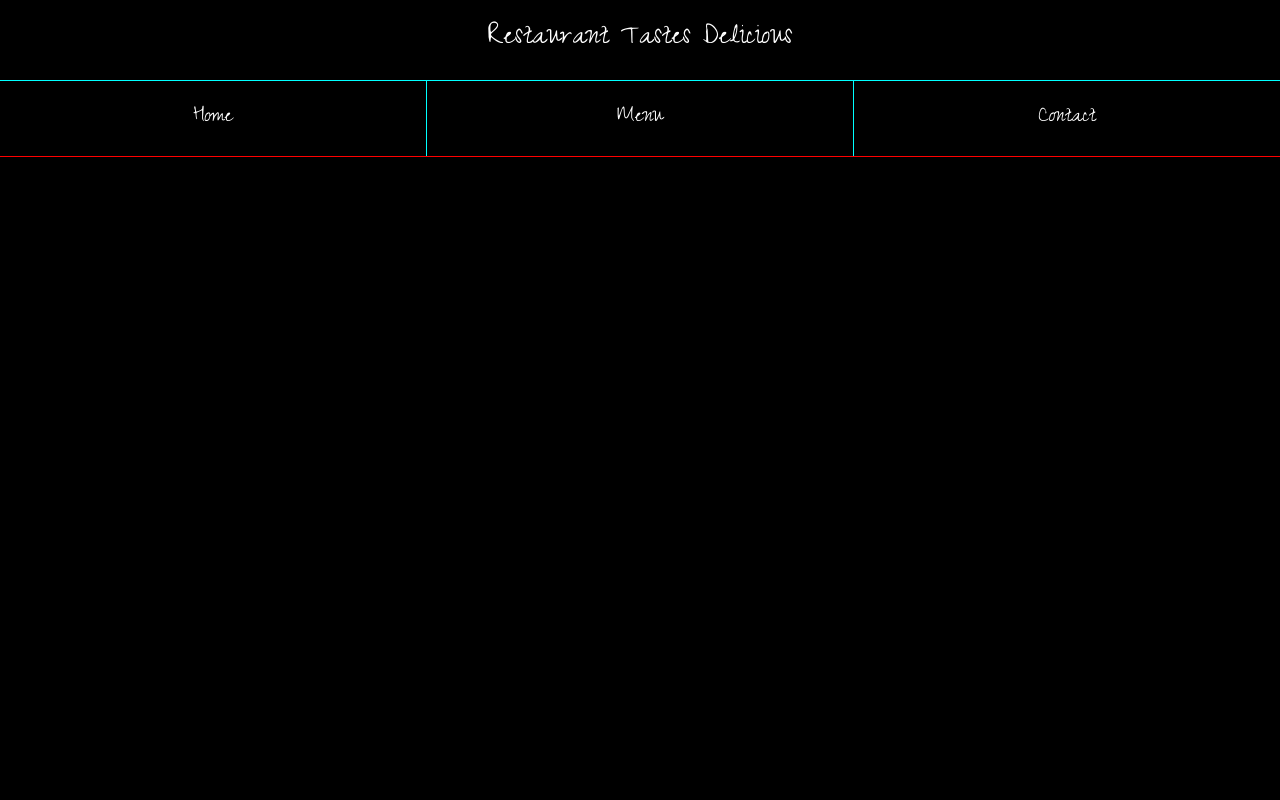
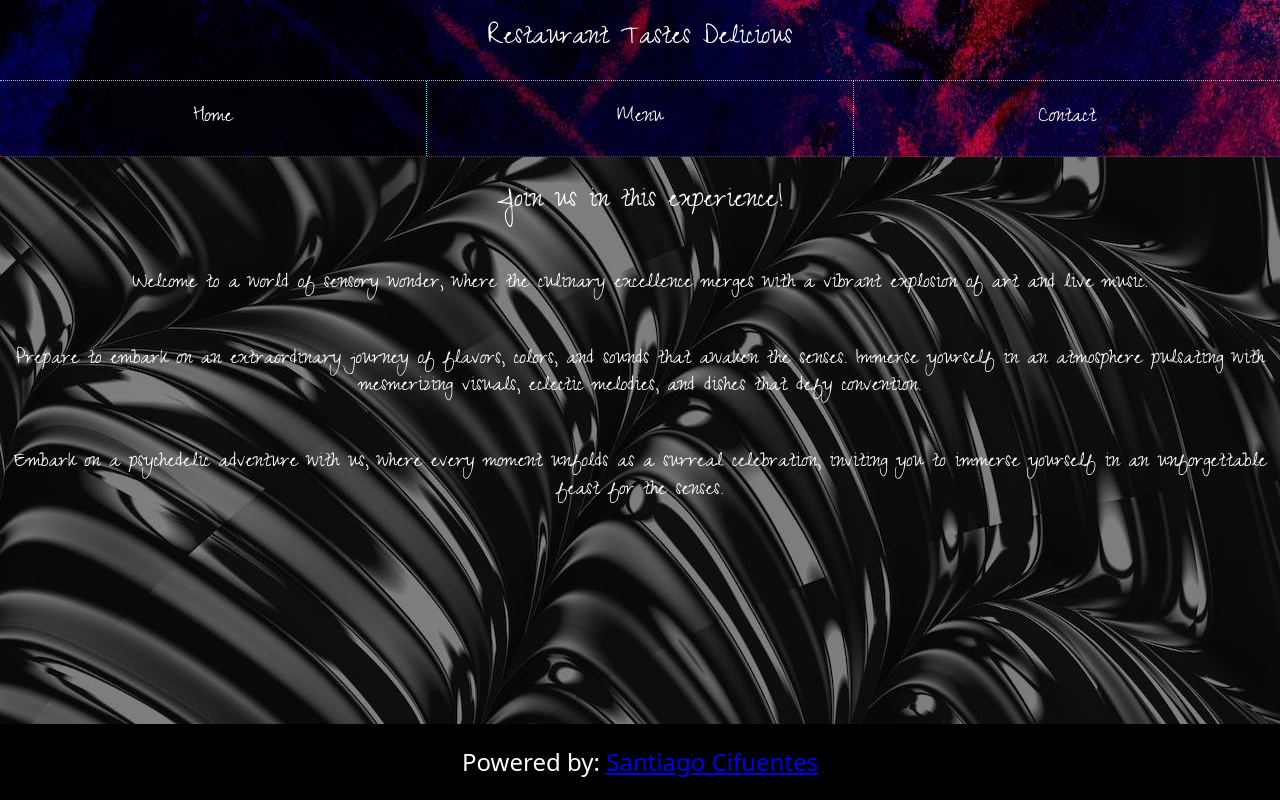
Before and after one commit to sacifuentespa/restaurant, a website built with webpack: page src/template.html in a window 1280 px wide. Built offline with nearby package versions, Linux system fonts and the light colour scheme.

Commit message:
home done

```diff
--- a/package.json
+++ b/package.json
@@ -4,7 +4,8 @@
   "description": "",
   "main": "index.js",
   "scripts": {
-    "test": "echo \"Error: no test specified\" && exit 1"
+    "test": "echo \"Error: no test specified\" && exit 1",
+    "build": "webpack"
   },
   "author": "",
   "license": "ISC",
--- /dev/null
+++ b/src/functions/footer.js
@@ -0,0 +1,19 @@
+const footer = function(){
+
+    const footer = document.createElement('footer');
+    const paragraph = document.createElement('p');
+
+    footer.appendChild(paragraph);
+
+    paragraph.textContent = "Powered by: "
+
+    const githubLink = document.createElement('a');
+    githubLink.textContent = "Santiago Cifuentes"
+    githubLink.href = "https://github.com/sacifuentespa"
+
+    paragraph.appendChild(githubLink);
+
+    return footer;
+}
+
+export default footer;
--- /dev/null
+++ b/src/functions/home.js
@@ -0,0 +1,27 @@
+const home = function(){
+
+    const home = document.createElement('div');
+    home.classList.add('home')
+
+    const h2 = document.createElement('h2');
+    home.appendChild(h2);
+    h2.textContent = 'Join us in this experience!'
+
+    const paragraph1 = document.createElement('p');
+    const paragraph2 = document.createElement('p');
+    const paragraph3 = document.createElement('p');
+    home.appendChild(paragraph1);
+    home.appendChild(paragraph2);
+    home.appendChild(paragraph3);
+
+    paragraph1.textContent = "Welcome to a world of sensory wonder, where the culinary excellence merges with a vibrant explosion of art and live music."
+
+    paragraph2.textContent = "Prepare to embark on an extraordinary journey of flavors, colors, and sounds that awaken the senses. Immerse yourself in an atmosphere pulsating with mesmerizing visuals, eclectic melodies, and dishes that defy convention."
+
+    paragraph3.textContent = "Embark on a psychedelic adventure with us, where every moment unfolds as a surreal celebration, inviting you to immerse yourself in an unforgettable feast for the senses."
+
+
+    return home
+}
+
+export default home;
--- a/src/index.js
+++ b/src/index.js
@@ -1,11 +1,19 @@
 import './styles/normalize.css';
 import './styles/style.css';
-import header from './functions/header.js'
+import header from './functions/header.js';
+import home from './functions/home.js'
+import footer from './functions/footer.js'
 
-const body = document.querySelector('body')
+
+const body = document.querySelector('body');
 const contentHeader = header();
-const contentDiv = document.querySelector('#content')
+const contentDiv = document.querySelector('#content');
+const contentHome = home();
+const contentFooter = footer();
 
 body.insertBefore(contentHeader, contentDiv );
+body.appendChild(contentFooter)
 
-console.log(content)
+contentDiv.appendChild(contentHome);
+
+console.log(content);
--- a/src/styles/style.css
+++ b/src/styles/style.css
@@ -7,10 +7,17 @@
 
 /* stablish font for the web*/
 
+html {
+  height:100%;
+}
+
 body{
     background-color: black;
     color: white;
     font-family: 'Zeyada';
+    display: flex;
+    height: 100%;
+    flex-direction: column;
 }
 
 /* Set styles for header and its children*/
@@ -20,14 +27,15 @@ header{
   flex-direction: column;
   justify-content: center;
   align-items: center;
-  border-bottom: 1px solid red;
+  border-bottom: 1px dotted red;
+  background: url('../images/backHeader.jpg');
 }
 
 .divChanges{
   display: flex;
   width: 100%;
   justify-content: space-around;
-  border-top: 1px solid aqua;
+  border-top: 1px dotted aqua;
 }
 
 .divChanges div {
@@ -35,8 +43,9 @@ header{
   flex:1;
   justify-content: center;
   align-items: center;
-  border-right: 1px solid aqua;
+  border-right: 1px dotted aqua;
 }
+
 
 .divChanges div:nth-child(3){
   border-right: 0px;
@@ -46,6 +55,38 @@ h3{
   font-size: x-large;
 }
 
-h3:hover{
+header h3:hover{
   color:aqua;
 }
+
+/* actual content styles*/
+
+#content{
+  display: flex;
+  flex: 1;
+
+}
+
+/* home styles*/
+.home{
+  color: white;
+  display: flex;
+  align-items: center;
+  flex-direction: column;
+  flex: 1;
+  background: url('../images/backImage.jpg');
+}
+
+.home h2{
+  font-size: xx-large;
+}
+
+p{
+  font-size: x-large;
+  text-align: center;
+}
+
+
+footer{
+  font-family: system-ui, -apple-system, BlinkMacSystemFont, 'Segoe UI', Roboto, Oxygen, Ubuntu, Cantarell, 'Open Sans', 'Helvetica Neue', sans-serif;
+}
--- a/webpack.config.js
+++ b/webpack.config.js
@@ -15,7 +15,10 @@ module.exports = {
         test: /\.css$/i,
         use: ['style-loader', 'css-loader'],
       },
-
+      {
+        test: /\.(png|svg|jpg|jpeg|gif)$/i,
+        type: 'asset/resource',
+      },
       {
         test: /\.(woff|woff2|eot|ttf|otf)$/i,
         type: 'asset/resource',
```
Also changed, not shown: src/template.html (+1 -0 lines), dist/ea4cbc348ff130fead58.jpg (added), dist/eb6a490d587af4c5648f.jpg (added), dist/index.html, dist/main.js, src/images/backHeader.jpg (added), src/images/backImage.jpg (added), 1 other file.
